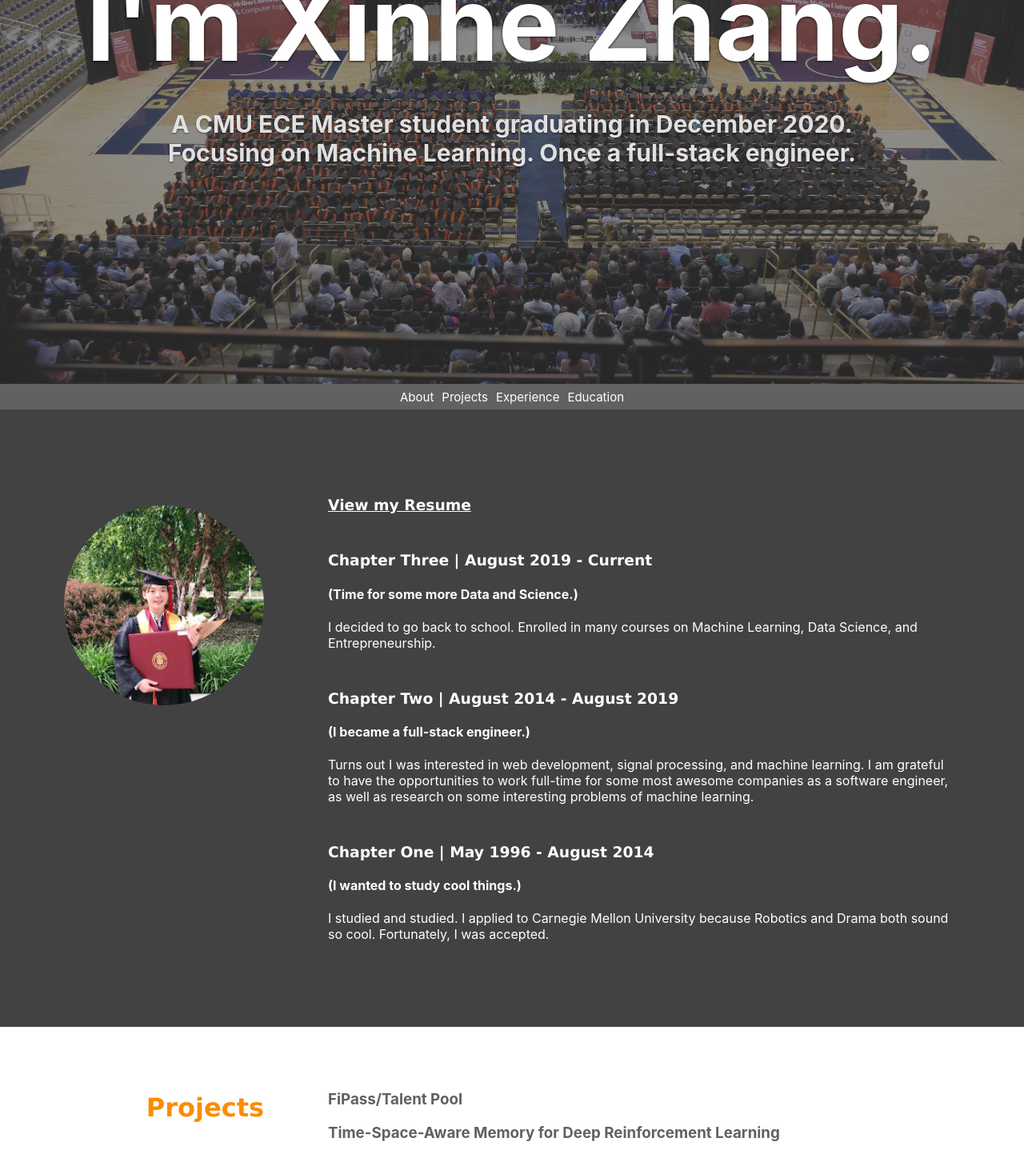
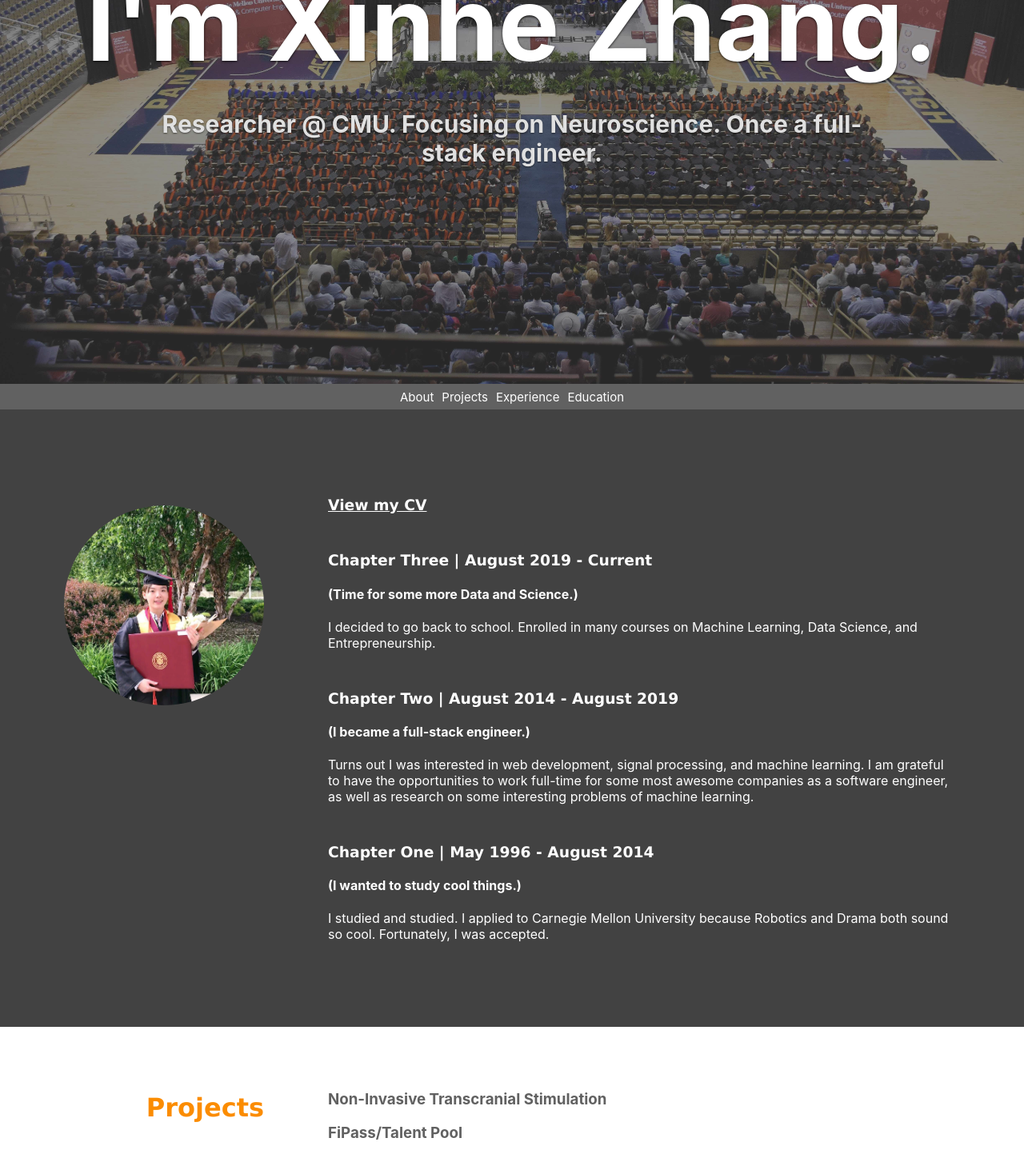
Before and after one commit to xinhez/xinhez.github.io_archived, a React (Create React App) app: page / in a window 1280 px wide. Shown: the part 320-1768 px from the top of the page at 80% size. Built offline with nearby package versions, Linux system fonts and the light colour scheme.

Commit message:
Update current position

```diff
--- a/package.json
+++ b/package.json
@@ -4,10 +4,12 @@
   "homepage": "https://xinhez.github.io",
   "private": true,
   "dependencies": {
+    "@csstools/normalize.css": "github:csstools/normalize.css",
     "gh-pages": "^2.2.0",
     "react": "^16.13.1",
     "react-dom": "^16.13.1",
     "react-scripts": "^4.0.3",
+    "sanitize.css": "^12.0.1",
     "serialize-javascript": "^4.0.0"
   },
   "scripts": {
--- a/src/components/About.js
+++ b/src/components/About.js
@@ -8,8 +8,8 @@ class About extends Component {
       <div id="about" className="About section">
         <img src={profile} alt="profile" />
         <div className="column">
-          <a href="https://xinhez.github.io/resume.pdf" rel="noopener noreferrer"  target="_blank">
-            <h3>View my Resume</h3></a>
+          <a href="https://xinhez.github.io/cv.pdf" rel="noopener noreferrer"  target="_blank">
+            <h3>View my CV</h3></a>
           <h3>Chapter Three | August 2019 - Current</h3>
           <h4>(Time for some more Data and Science.)</h4>
           <p>I decided to go back to school. Enrolled in many courses on Machine Learning, Data Science, and Entrepreneurship. </p>
--- a/src/components/Cover.js
+++ b/src/components/Cover.js
@@ -12,7 +12,7 @@ class Cover extends Component {
             I'm Xinhe Zhang.
           </h1>
           <h2>
-            A CMU ECE Master student graduating in December 2020. Focusing on Machine Learning. Once a full-stack engineer.
+            Researcher @ CMU. Focusing on Neuroscience. Once a full-stack engineer.
           </h2>
         </div>
       </div>
--- a/src/components/Education.js
+++ b/src/components/Education.js
@@ -13,12 +13,12 @@ class Education extends Component {
           <h1>Education</h1>
           <div className="column">
             <h2>Carnegie Mellon University</h2>
-            <h3>M.S. in Electrical and Computer Engineering | Expected in December 2020</h3>
+            <h3>M.S. in Electrical and Computer Engineering | December 2020</h3>
             <h4>4.0/4.0</h4>
             <p>Cources: Advanced Introduction to Machine Learning, Introduction to Deep Learning, Advanced Deep Learning, Probabilistic Graphical Models, Information Theory etc.</p>
 
             <h3>B.S. in Electrical and Computer Engineering | May, 2018</h3>
-            <h4>3.68/4.0 with College and University Honor</h4>
+            <h4>3.68/4.0 with College and University Honors</h4>
             <p>Courses: Introduction to Machine Learning, Deep Reinforcement Learning and Control, Natural Language Processing, etc.</p>
           </div>
         </div>
--- a/src/components/Footer.js
+++ b/src/components/Footer.js
@@ -4,10 +4,9 @@ import "./Footer.css";
 
 class Footer extends Component {
   render() {
-    let newDate = new Date()
-    let date  = 9;
-    let month = 11;
-    let year  = 2020;
+    let date  = '26';
+    let month = '02';
+    let year  = '2021';
     return (
       <div className="Footer">
         <p>Last edit on {month}/{date}/{year}.</p>
--- a/src/components/Projects.js
+++ b/src/components/Projects.js
@@ -7,6 +7,7 @@ class Projects extends Component {
       <div id="projects" className="Projects section">
         <h1>Projects</h1>
         <div className="column">
+          <h3>Non-Invasive Transcranial Stimulation</h3>
           <h3>FiPass/Talent Pool</h3>
           <h3>Time-Space-Aware Memory for Deep Reinforcement Learning</h3>
           <h3>Diabetic Retinopathy Detection</h3>
```
Also changed, not shown: 2 other files (tests, documents, lock files or other folders).
